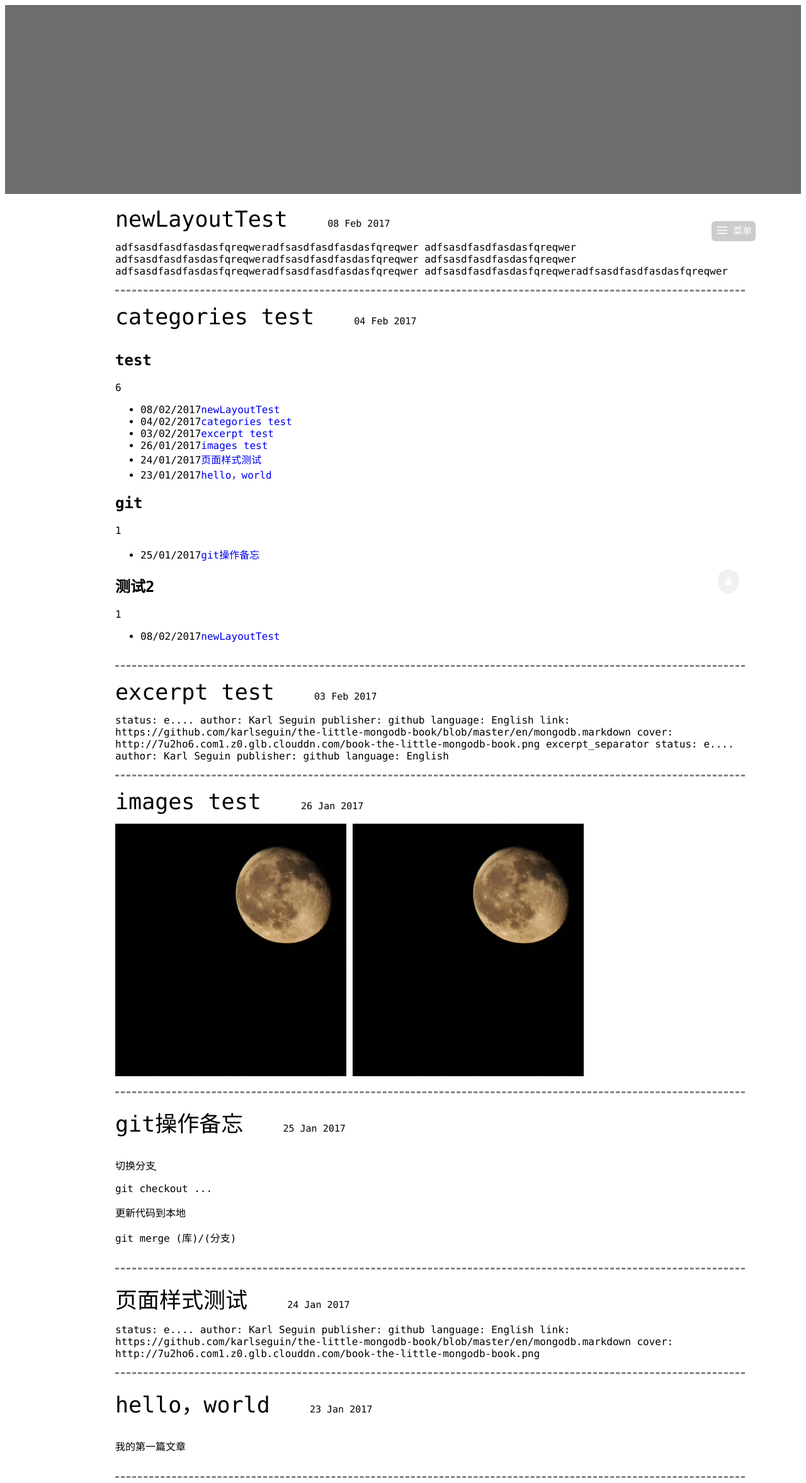
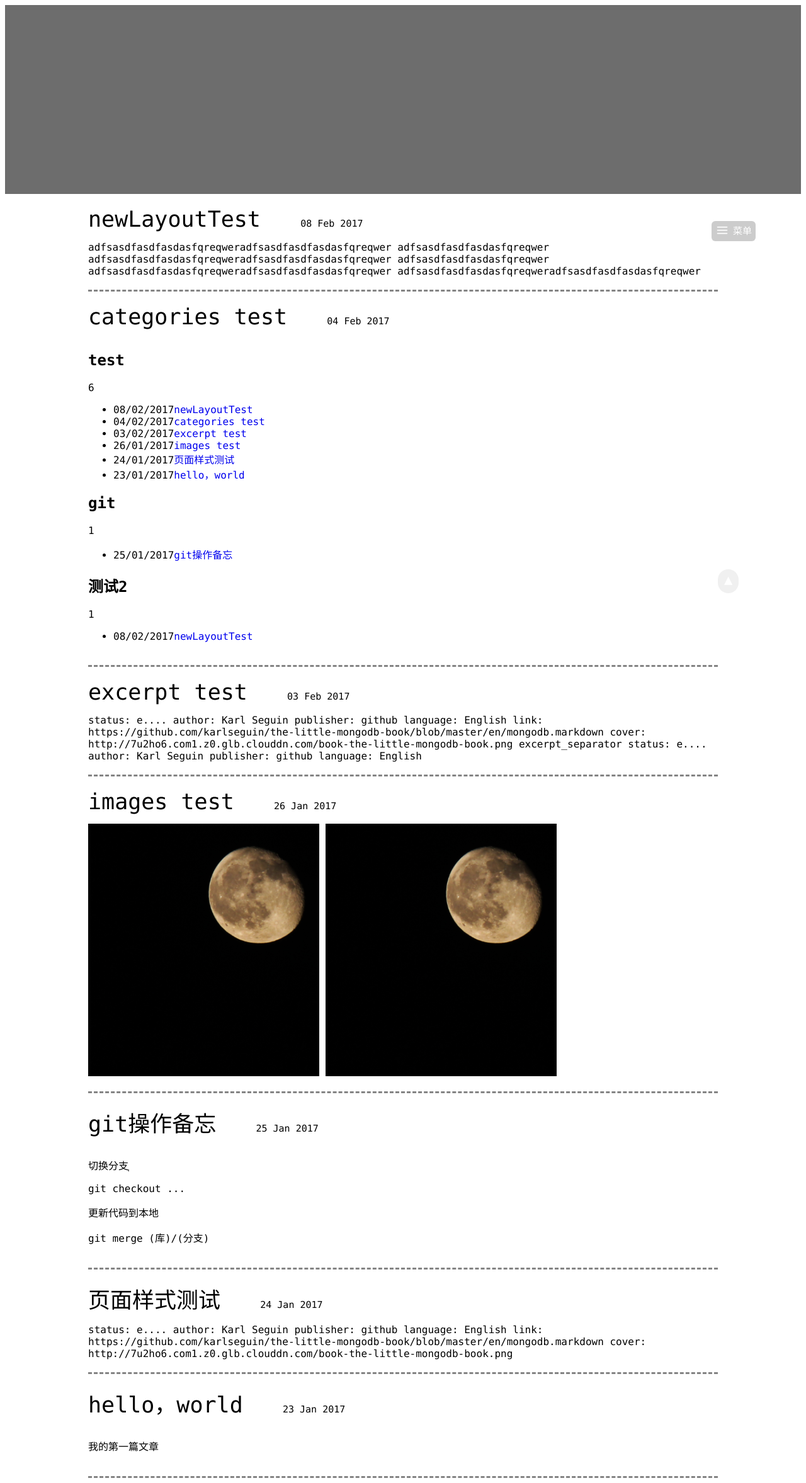
Before and after one commit to wangjianjie606/dono, a Jekyll site: the page built from index.html, in a window 1280 px wide. Shown: the whole page at 63% size. Built offline with Jekyll 4.4.1, drawn with Linux system fonts in a browser that asks for light colours.

Commit message:
css format

```diff
--- a/assets/css/home.css
+++ b/assets/css/home.css
@@ -21,9 +21,10 @@ a{
 
 #homeBodyDiv{
 	width:1000px;
-	margin-left:175px;
+	margin-left:auto;
+	margin-right:auto;
 
-	float:left
+
 }
 
 #homeSideBarDiv{
--- a/assets/js/personal.js
+++ b/assets/js/personal.js
@@ -7,21 +7,15 @@ $(document).ready(function(){
 			if(window.scrollY > 300){
 				homeMenuBtnDiv.style.top = "0px";
 				homeSideBarDiv.style.top = "0px";
-//				$("#homeMenuBtnDiv").css("top","0px");
-//				$("#homeSideBarDiv").css("top","0px");
 			}else{
 				homeMenuBtnDiv.style.top = 300-window.scrollY+"px";
 				homeSideBarDiv.style.top = 308-window.scrollY+"px";
-//				$("#homeMenuBtnDiv").css("top",300-window.scrollY+"px");
-//				$("#homeSideBarDiv").css("top",308-window.scrollY+"px");
 			}
 
 			if(window.scrollY > 900){
 				homeTopBtnDiv.style.bottom = "35px";
-//				$("#homeTopBtnDiv").css("bottom","35px");
 			}else{
 				homeTopBtnDiv.style.bottom = "-48px";
-//				$("#homeTopBtnDiv").css("bottom","-48px");
 			}
 		})();
 
```
